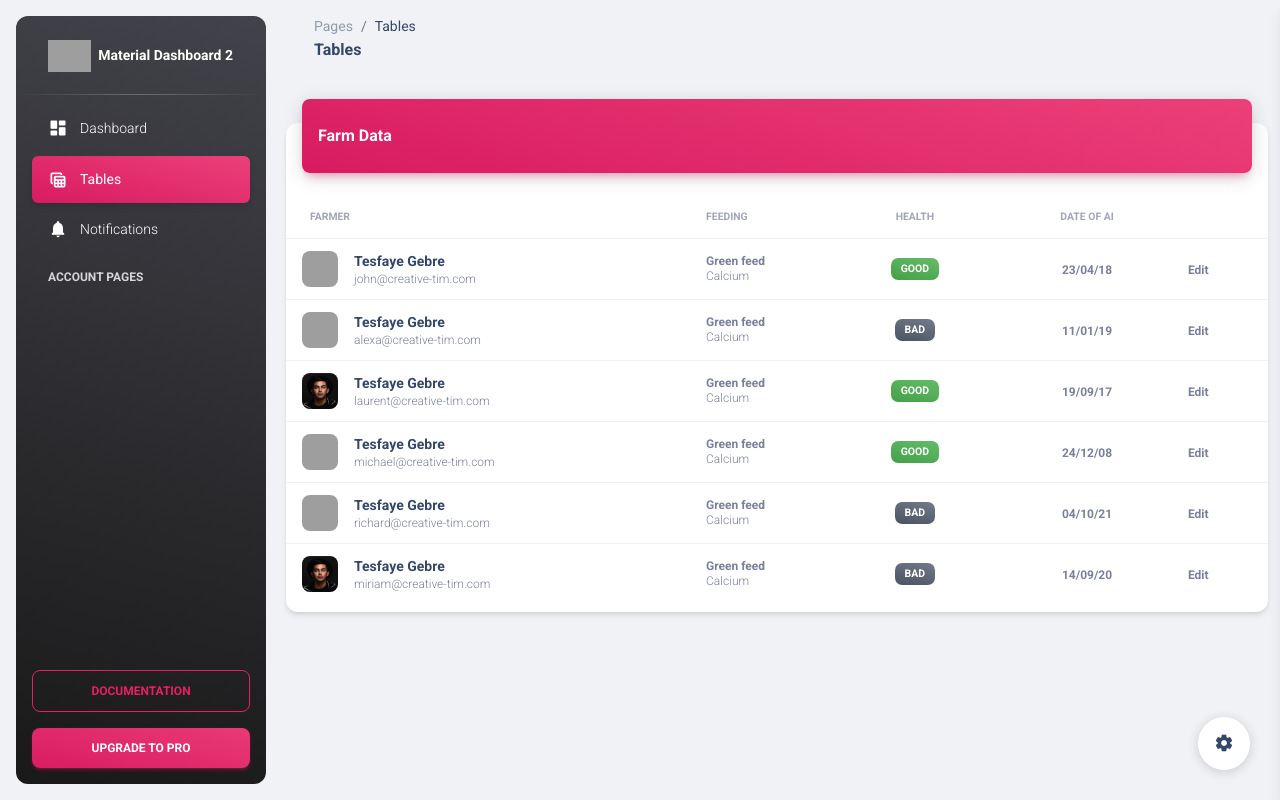
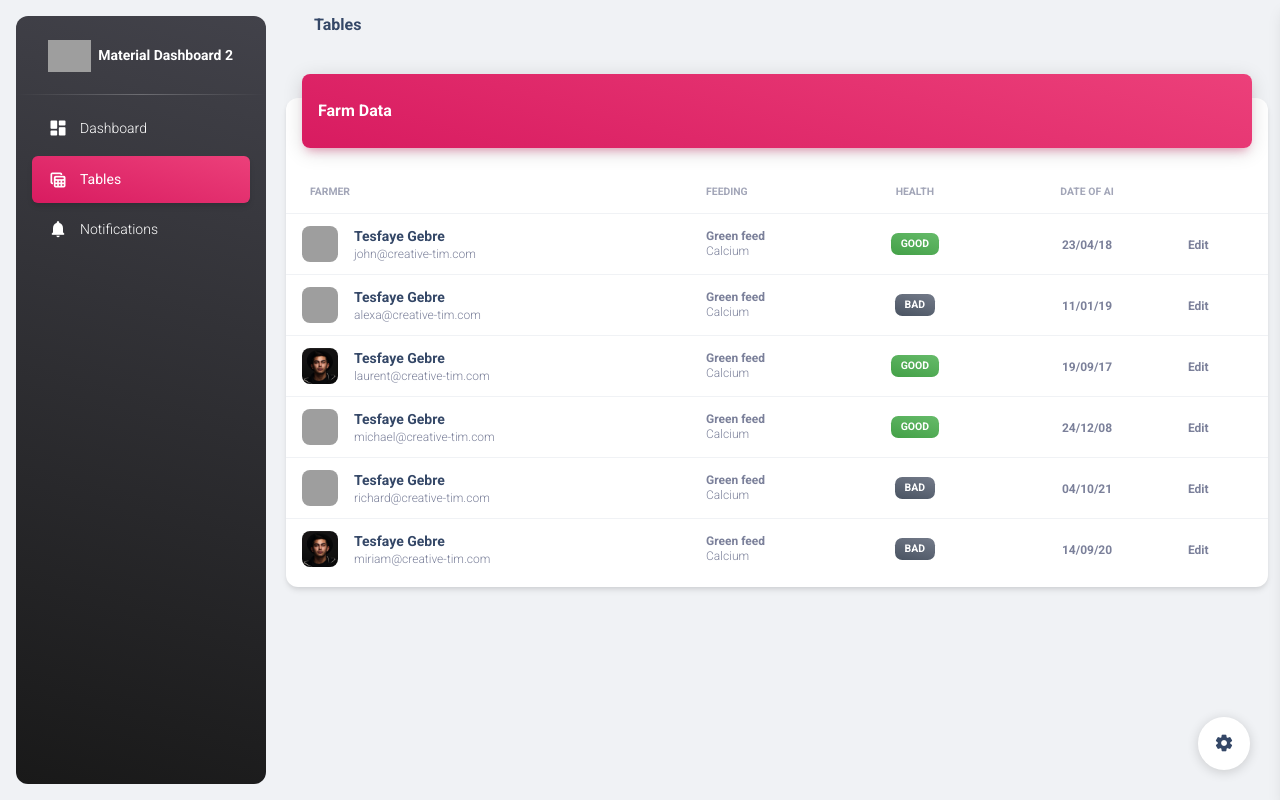
Before and after one commit to Ephrem758/Cowsville, a Django app: page /tables/ in a window 1280 px wide. Run offline with Django 4.2, Linux system fonts and the light colour scheme; some libraries are stand-ins or nearby versions; grey boxes are pictures that could not be loaded.

Commit message:
minor changes on table page

```diff
--- a/farm_data/templates/myapp/tables.html
+++ b/farm_data/templates/myapp/tables.html
@@ -100,9 +100,7 @@
             <span class="nav-link-text ms-1">Notifications</span>
           </a>
         </li>
-        <li class="nav-item mt-3">
-          <h6 class="ps-4 ms-2 text-uppercase text-xs text-white font-weight-bolder opacity-8">Account pages</h6>
-        </li>
+
         {% comment %} <li class="nav-item">
           <a class="nav-link text-white " href="{% url 'profile' %}">
             <div class="text-white text-center me-2 d-flex align-items-center justify-content-center">
@@ -129,22 +127,15 @@
         </li> {% endcomment %}
       </ul>
     </div>
-    <div class="sidenav-footer position-absolute w-100 bottom-0 ">
-      <div class="mx-3">
-        <a class="btn btn-outline-primary mt-4 w-100" href="https://www.creative-tim.com/learning-lab/bootstrap/overview/material-dashboard?ref=sidebarfree" type="button">Documentation</a>
-        <a class="btn bg-gradient-primary w-100" href="https://www.creative-tim.com/product/material-dashboard-pro?ref=sidebarfree" type="button">Upgrade to pro</a>
-      </div>
-    </div>
+    {% comment %} <div class="sidenav-footer position-absolute w-100 bottom-0 ">
+    </div> {% endcomment %}
   </aside>
   <main class="main-content position-relative max-height-vh-100 h-100 border-radius-lg ">
     <!-- Navbar -->
     <nav class="navbar navbar-main navbar-expand-lg px-0 mx-4 shadow-none border-radius-xl" id="navbarBlur" data-scroll="true">
       <div class="container-fluid py-1 px-3">
         <nav aria-label="breadcrumb">
-          <ol class="breadcrumb bg-transparent mb-0 pb-0 pt-1 px-0 me-sm-6 me-5">
-            <li class="breadcrumb-item text-sm"><a class="opacity-5 text-dark" href="javascript:;">Pages</a></li>
-            <li class="breadcrumb-item text-sm text-dark active" aria-current="page">Tables</li>
-          </ol>
+
           <h6 class="font-weight-bolder mb-0">Tables</h6>
         </nav>
 
```
